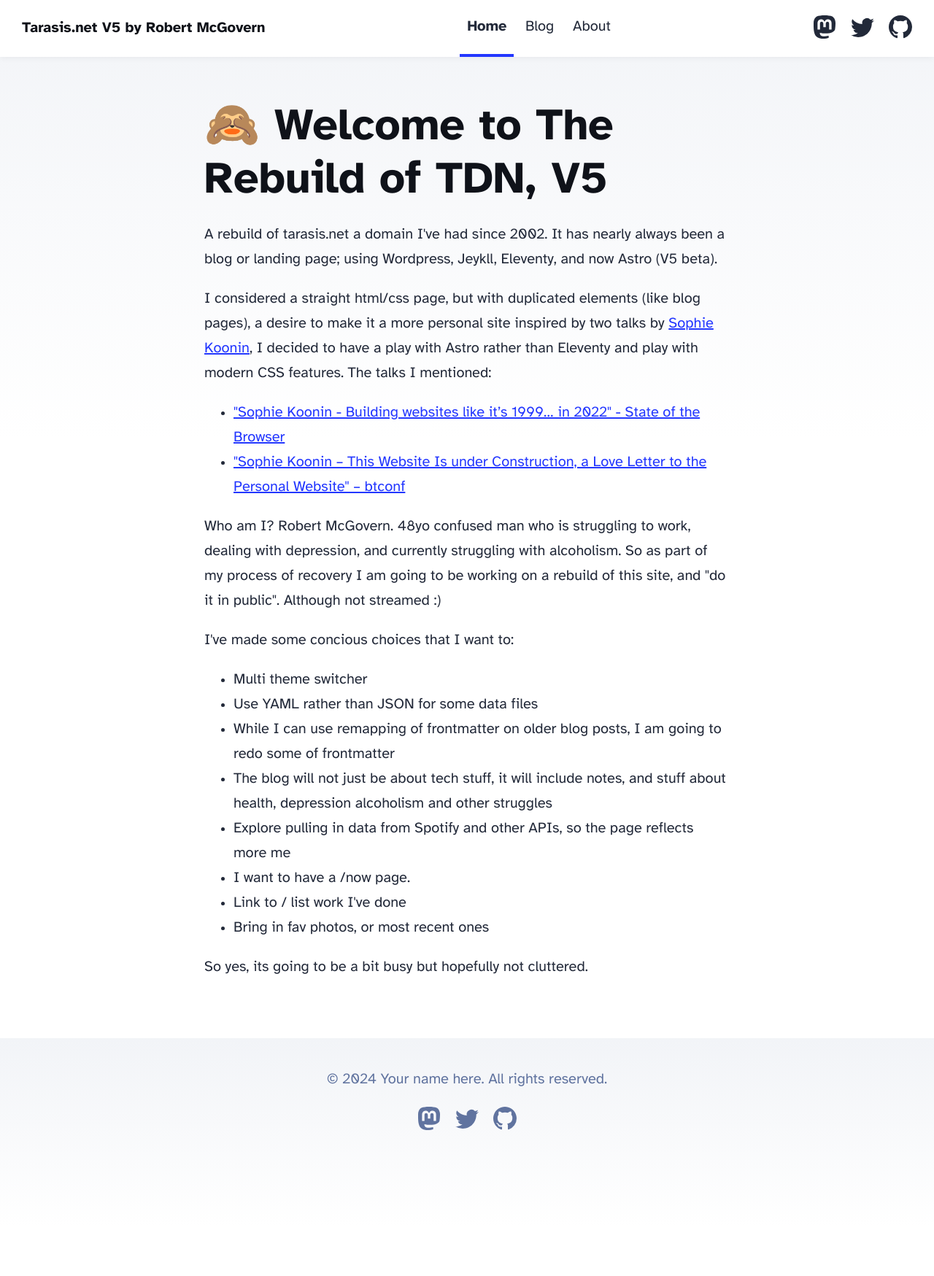
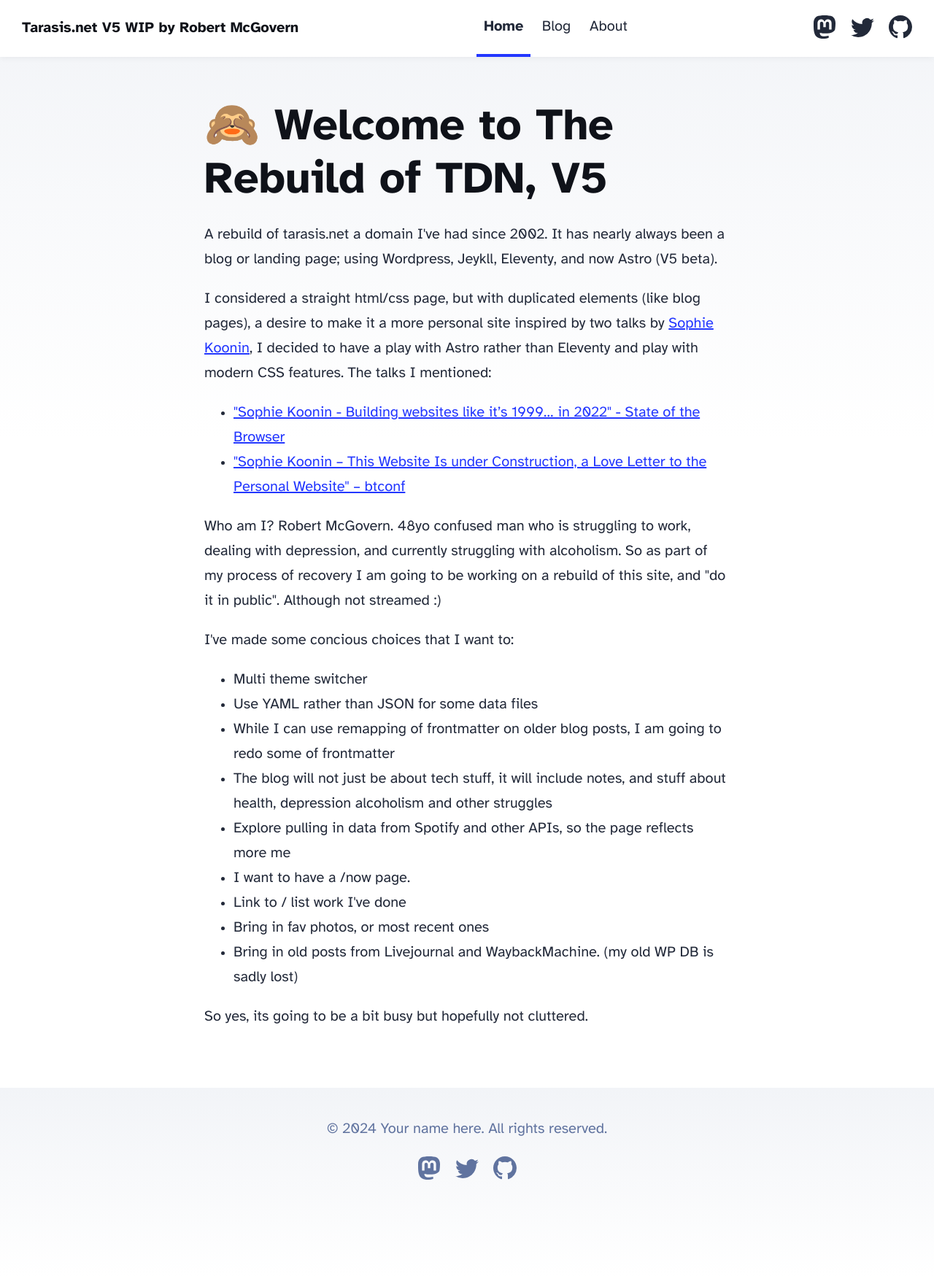
Before and after one commit to tarasis/tarasis.net, an Astro site: page / in a window 1280 px wide. Shown: the whole page at 73% size. Before the commit the page ends 1681 px from the top, so only its background shows below. Built offline with nearby package versions, Linux system fonts and the light colour scheme; Astro itself is replaced by a stand-in of ours.

Commit message:
minor update to check preview is working

```diff
--- a/src/consts.ts
+++ b/src/consts.ts
@@ -1,5 +1,6 @@
 // Place any global data in this file.
 // You can import this data from anywhere in your site by using the `import` keyword.
 
-export const SITE_TITLE = 'Tarasis.net V5 by Robert McGovern'
-export const SITE_DESCRIPTION = 'Personal website & blog of Robert McGovern'
+export const SITE_TITLE = 'Tarasis.net V5 WIP by Robert McGovern'
+export const SITE_DESCRIPTION =
+	'WIP rebuild of the personal website & blog of Robert McGovern, moving from Eleventy/11ty to Astro'
--- a/src/pages/countries/index.astro
+++ b/src/pages/countries/index.astro
@@ -4,7 +4,6 @@ import Header from '../../components/Header.astro'
 import Footer from '../../components/Footer.astro'
 import { SITE_TITLE, SITE_DESCRIPTION } from '../../consts'
 
-import type { GetStaticPaths } from 'astro'
 import { getCollection } from 'astro:content'
 
 const countries = await getCollection('countries')
--- a/src/pages/index.astro
+++ b/src/pages/index.astro
@@ -71,6 +71,10 @@ import { SITE_TITLE, SITE_DESCRIPTION } from '../consts'
 					<li>I want to have a /now page.</li>
 					<li>Link to / list work I've done</li>
 					<li>Bring in fav photos, or most recent ones</li>
+					<li>
+						Bring in old posts from Livejournal and WaybackMachine.
+						(my old WP DB is sadly lost)
+					</li>
 				</ul>
 				So yes, its going to be a bit busy but hopefully not cluttered.
 			</p>
```
